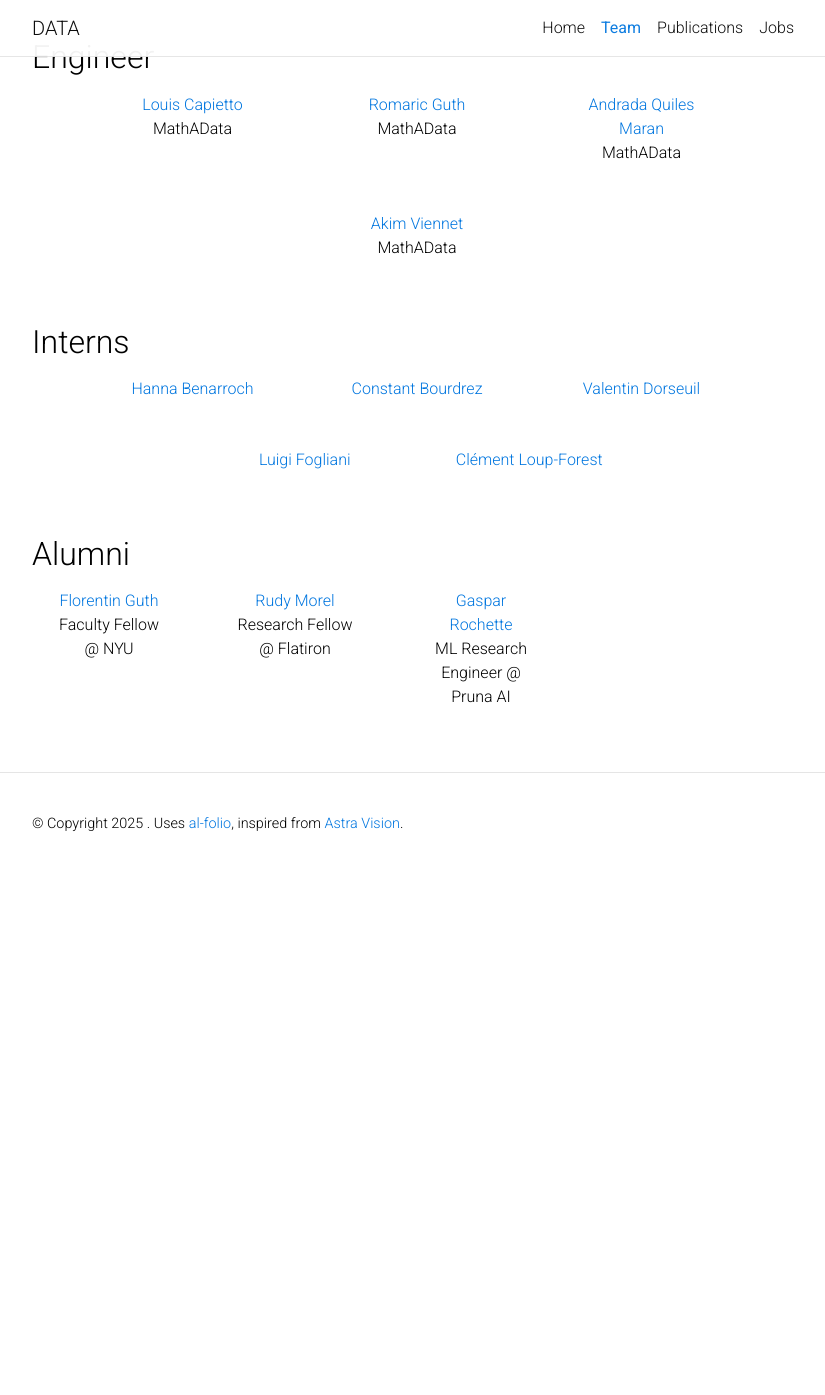
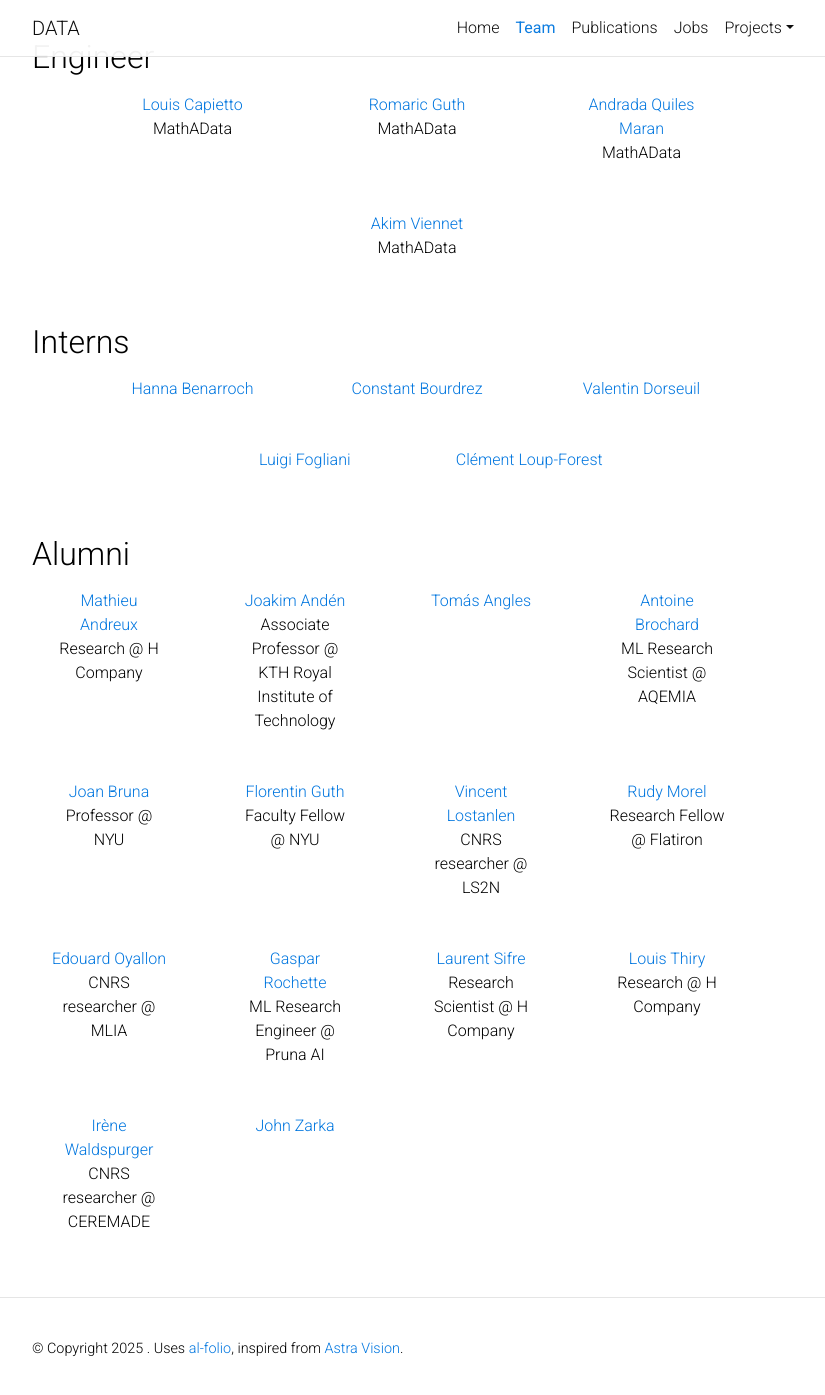
Before and after one commit to AlexVerine/DIENS-DATA, a Jekyll site: the page built from _pages/team.md, in a window 1280 px wide and 1400 px high, scrolled down 2044 px. Shown: the top 1395 px of the window, without its empty margins (223-1048 px from the left). Built offline with Jekyll 4.4.1, drawn with Linux system fonts in a browser that asks for light colours; full-size pictures stand in for the smaller copies a plugin makes; comment, search, counter and statistics services are not loaded; a style sheet for code colours, icons or effects is not loaded; before the commit the page ends 2919 px from its top, so only the background shows below that.

Commit message:
Add challenge MathaData Alumnis

```diff
--- a/_data/team.yml
+++ b/_data/team.yml
@@ -175,3 +175,77 @@
     url: https://rudymorel.github.io/
     category: alumni
     info: Research Fellow @ Flatiron
+
+-
+    lastname: Zarka
+    firstname: John
+    category: alumni
+    url: https://www.di.ens.fr/data/
+
+-
+    lastname: Brochard
+    firstname: Antoine
+    category: alumni
+    url: https://www.researchgate.net/profile/Antoine-Brochard
+    info: ML Research Scientist @ AQEMIA
+
+-
+  lastname: Thiry
+  firstname: Louis
+  category: alumni
+  url: https://www.github.com/louity
+  info: Research @ H Company
+
+-
+  lastname: Angles
+  firstname: Tomás
+  category: alumni
+
+-
+  lastname: Andreux
+  firstname: Mathieu
+  category: alumni
+  url: http://www.di.ens.fr/~andreux/
+  info: Research @ H Company
+
+-
+  lastname: Oyallon
+  firstname: Edouard
+  category: alumni
+  url: https://edouardoyallon.github.io/
+  info: CNRS researcher @ MLIA
+
+-
+  lastname: Lostanlen
+  firstname: Vincent
+  category: alumni
+  url: https://github.com/lostanlen
+  info: CNRS researcher @ LS2N
+
+-
+  lastname: Waldspurger
+  firstname: Irène
+  category: alumni
+  url: https://www.ceremade.dauphine.fr/~waldspurger/
+  info: CNRS researcher @ CEREMADE
+
+-
+  lastname: Sifre
+  firstname: Laurent
+  category: alumni
+  url: https://scholar.google.com/citations?user=0kVh58wAAAAJ
+  info: Research Scientist @ H Company
+
+-
+  lastname: Bruna
+  firstname: Joan
+  category: alumni
+  url: http://cims.nyu.edu/~bruna/
+  info: Professor @ NYU
+
+-
+  lastname: Andén
+  firstname: Joakim
+  category: alumni
+  url: http://web.math.princeton.edu/~janden/
+  info: Associate Professor @ KTH Royal Institute of Technology
```
Also changed, not shown: _pages/about.md (+3 -1 lines), _pages/projects.md (added, +12 -0 lines).
